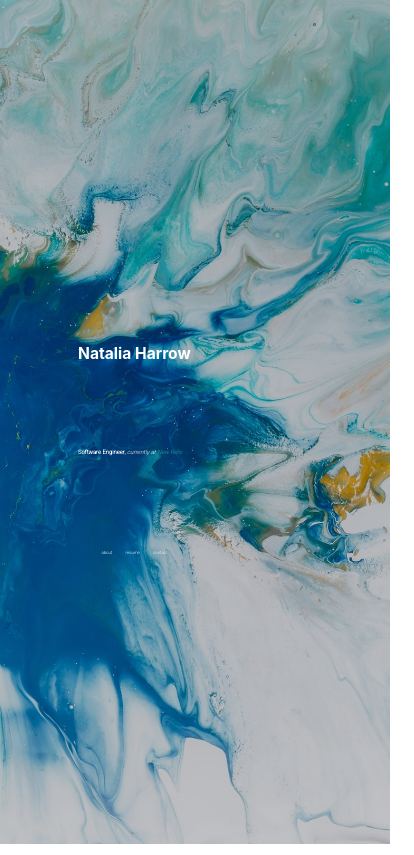
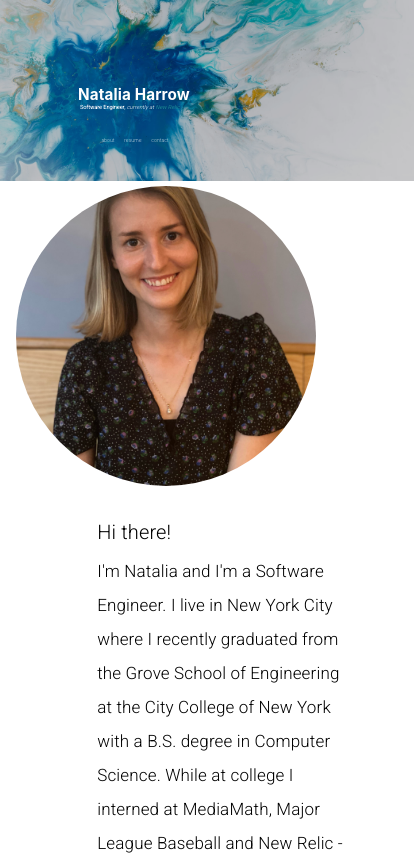
Before and after one commit to nataliaharrow/nataliaharrow, a React (Create React App) app: page /#resume in a window 390 px wide. Shown: the top 855 px of the page, 414 px wide, since content can reach past the window. Built offline with nearby package versions, Linux system fonts and the light colour scheme.

Commit message:
Responsive main

```diff
--- a/src/components/Welcome.css
+++ b/src/components/Welcome.css
@@ -1,47 +1,4 @@
-.main-container {
-    background: url('../backgroundPic2.jpeg') center center/cover no-repeat;
-    backdrop-filter: brightness(50%);
-    height: 100vh;
-    width: 100%;
-    display: flex;
-    flex-direction: column;
-    box-shadow: inset 0 0 0 1000px rgba(0, 0, 0, 0.2);
-    object-fit: contain;
-  }
-
-  .main-container > h1 {
-    position: absolute;
-    left: 50%;
-    top: 52%;
-    transform: translate(-50%, -50%);
-    width: 60%;
-    height: 25%;
-    color: #fff;
-    font-size: 4vw;
-  }
-
-  .main-container > p {
-    position: absolute;
-    left: 50%;
-    top: 53%;
-    transform: translate(-50%, -50%);
-    width: 60%;
-    color: #fff;
-    font-size: 1.5vw;
-    font-family: 'Roboto';
-  }
-
-  .main-container > .menu {
-    position: absolute;
-    left: 56%;
-    top: 65%;
-    transform: translate(-50%, -50%);
-    width: 60%;
-    font-family: 'Roboto';
-    font-size: 1.1vw;
-  }
-
-  .slide-left-right {
+.slide-left-right {
     text-decoration:none;
     display: inline-block;
     color:#26a69a;
@@ -69,6 +26,8 @@
     text-decoration:none;
     display: inline-block;
     color:#FFFF;
+    font-size: 1.3vw;
+    font-weight: 200;
   }
 
   /* add a empty string after the elment with class .slide-left-right */
--- a/src/components/Welcome.js
+++ b/src/components/Welcome.js
@@ -1,43 +1,79 @@
 import React from 'react';
 import '../App.css';
 import './Welcome.css';
+import Image from '../backgroundPic2.jpeg';
+import smoothscroll from 'smoothscroll-polyfill';
+import {Grid, Typography } from '@material-ui/core';
 import { makeStyles } from '@material-ui/core/styles';
 import { HashLink as Link } from 'react-router-hash-link';
 
-import smoothscroll from 'smoothscroll-polyfill';
-
-// kick off the polyfill!
 smoothscroll.polyfill();
 
 const useStyles = makeStyles({
     bullet: {
       display: 'inline-block',
-      margin: '0 6px',
+      margin: '0 .1vw',
       transform: 'scale(0.1)',
     },
   });
 
 function Welcome() {
-
     const classes = useStyles();
     const bull = <span className={classes.bullet}>•</span>;
 
+    const styles = {
+        gridImage: {
+            backgroundImage: `url(${Image})`,
+            backgroundSize: 'cover',
+            backgroundPosition: 'center',
+            width: `calc(100vw + 48px)`,
+            height: `calc(50vw + 10px)`,
+            margin: -24,
+            padding: 24,
+            boxShadow: 'inset 0 0 0 1000px rgba(0, 0, 0, 0.2)'
+        },
+        gridContainer: {
+            marginLeft: '20vw',
+            marginTop: '21vw'
+        },
+        titleName: {
+            color: "#fff",
+            fontSize: "3.9vw",
+            fontFamily: "BlinkMacSystemFont",
+            marginBottom: '-1.5vw'
+        },
+        intro: {
+            marginTop: '0vw',
+            marginBottom: '3vw',
+            marginLeft: '.5vw',
+            color: '#fff',
+            fontSize: '1.4vw',
+        },
+        links: {
+            marginLeft: '6vw',
+        }
+    };
+
     return (
-        <div className='main-container'>
-            <h1>
-                Natalia Harrow
-            </h1>
-            <p>
+        <Grid container style={styles.gridImage}>
+            <Grid style={styles.gridContainer}>
+                <Grid item xs={12} sm={12} md={12} lg={12}>
+                    <Typography style={styles.titleName} variant="subtitle1" gutterBottom>
+                    <b>Natalia Harrow</b>
+                    </Typography>
+                    <Typography style={styles.intro} color="textSecondary">
                         <b>Software Engineer,</b> <i>currently at<mark className="blue"> <a href="https://newrelic.com/" target="_blank" rel="noreferrer" className="slide-left-right"> New Relic</a></mark></i>
-            </p>
-            <p className='menu'>
+                    </Typography>
+                    <Grid style={styles.links}>
                         <Link smooth to="#about" className="slide-left-right-white"> about </Link>
                         {bull}
                         <Link smooth to="#resume" className="slide-left-right-white"> resume </Link>
                         {bull}
                         <Link smooth to="#contact" className="slide-left-right-white"> contact </Link>
-            </p>
-        </div>
+                    </Grid>
+                </Grid>
+            </Grid>
+        </Grid>
     );
 }
 
```
Lines whose indentation alone changed are shown as unchanged.
